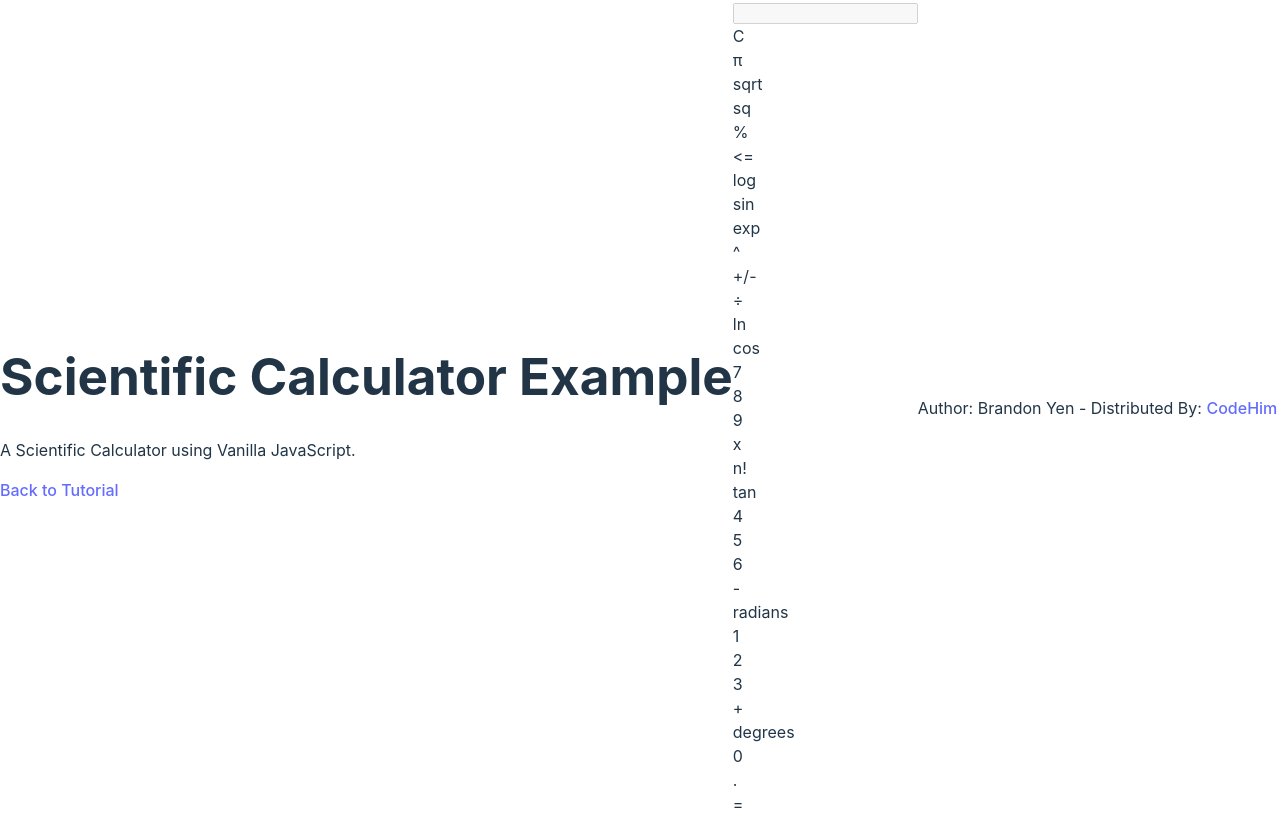
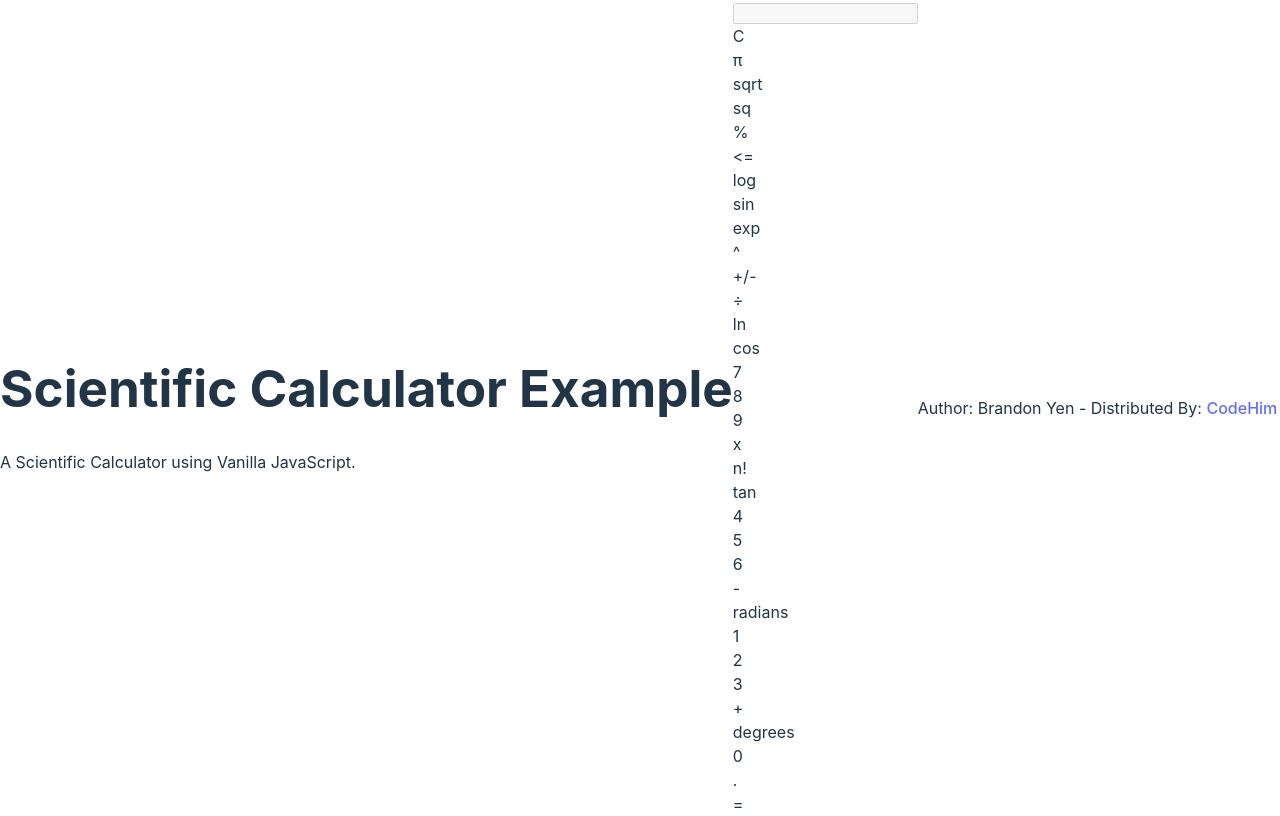
Before and after one commit to LakshyaMittal11/calculator, a website built with Vite: page index.html in a window 1280 px wide. Built offline with nearby package versions, Linux system fonts and the light colour scheme.

Commit message:
Update index.html

```diff
--- a/index.html
+++ b/index.html
@@ -20,10 +20,6 @@
     <h1>Scientific Calculator Example</h1>
     <p>A Scientific Calculator using Vanilla JavaScript.</p>
 
-    <div class="action">
-      <a href="https://www.codehim.com/html5-css3/scientific-calculator-source-code/"
-        title="Back to download and tutorial page" class="btn back">Back to Tutorial</a>
-    </div>
   </header>
 
   <main>
```
